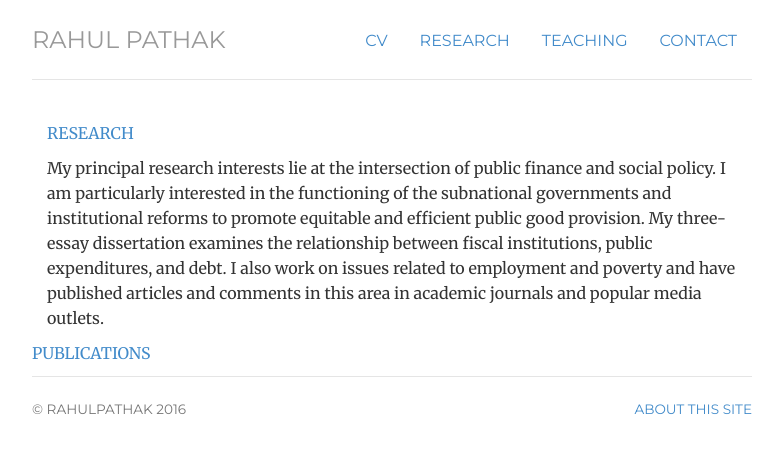
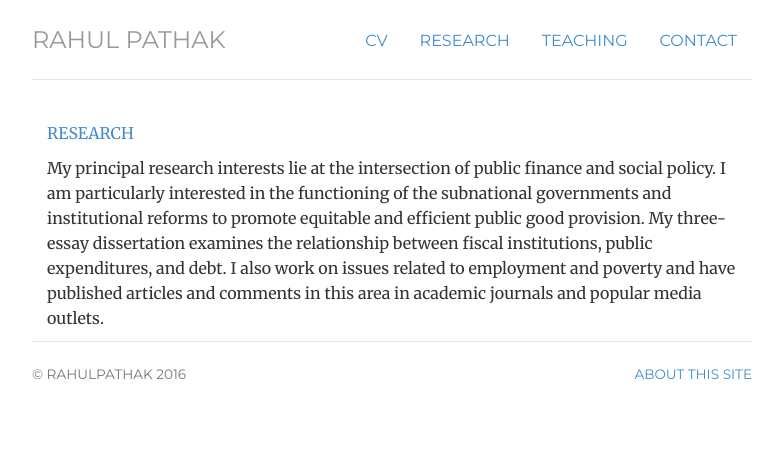
Before and after one commit to pathak-rahul/pathak-rahul.github.io, a Jekyll site: the page built from research/index.html, in a window 1280 px wide. Shown: the top 453 px of the page, without its empty margins (248-1031 px from the left). Built offline with Jekyll 4.4.1, drawn with Linux system fonts in a browser that asks for light colours.

Commit message:
Update index.html

```diff
--- a/research/index.html
+++ b/research/index.html
@@ -13,7 +13,6 @@
 <p class-"lead"> My principal research interests lie at the intersection of public finance and social policy. I am particularly interested in the functioning of the subnational governments and institutional reforms to promote equitable and efficient public good provision. My three-essay dissertation examines the relationship between fiscal institutions, public expenditures, and debt. I also work on issues related to employment and poverty and have published articles and comments in this area in academic journals and popular media outlets.
 	</div>
 
-<p class="text-primary">PUBLICATIONS</p>
 
 </p> </span>
 </p>
```
